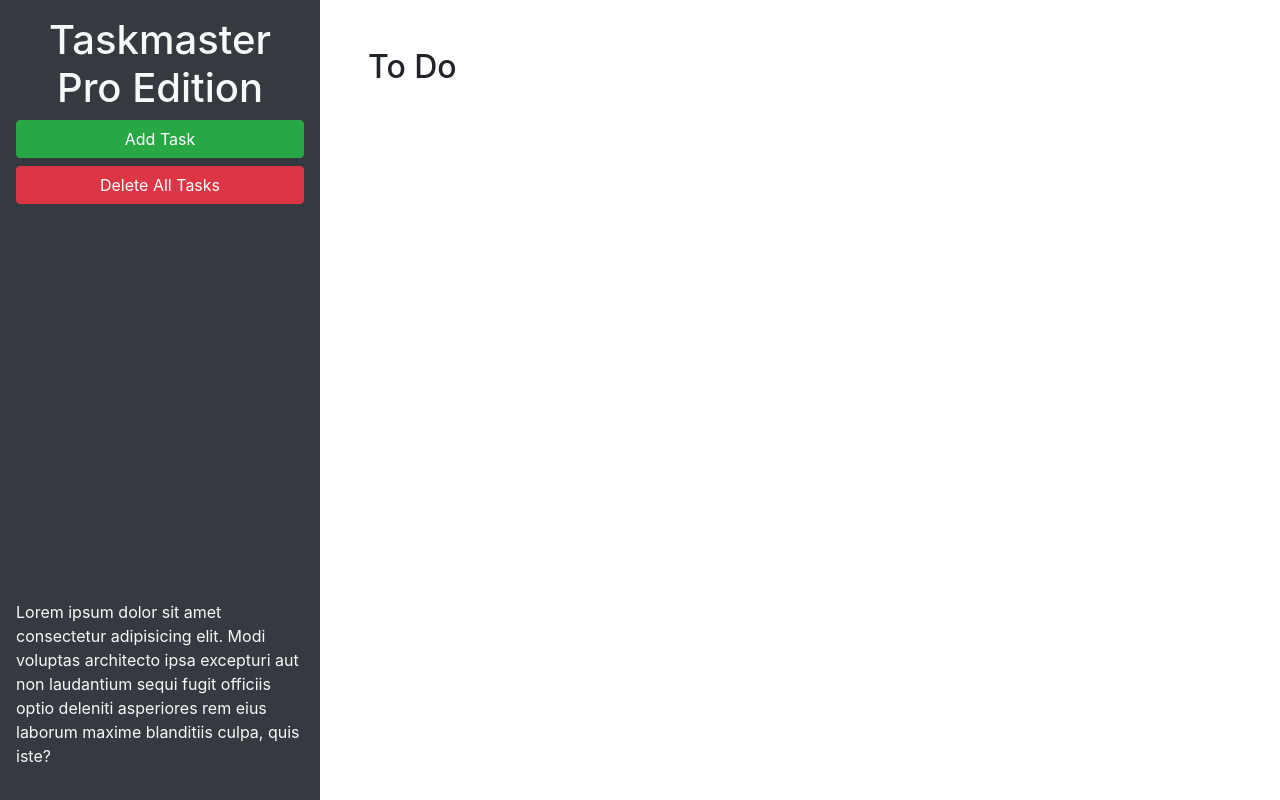
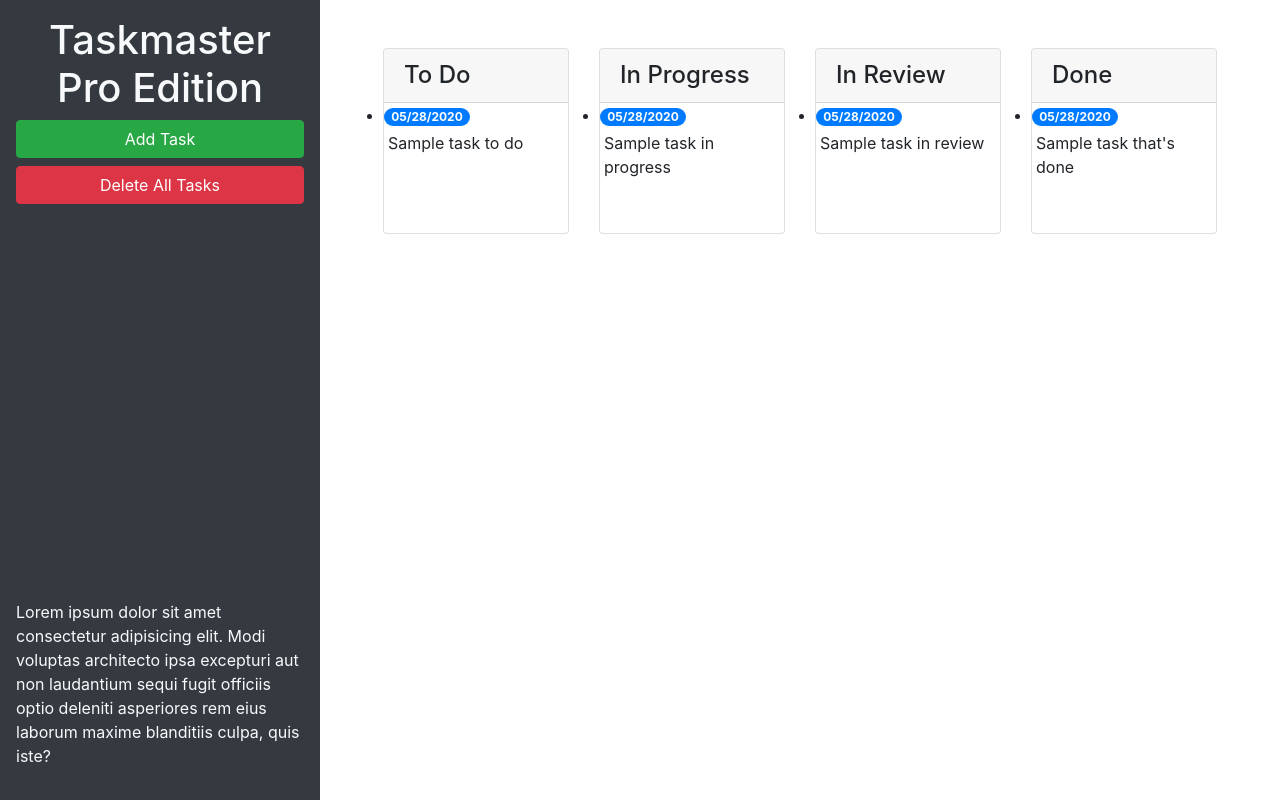
Before and after one commit to brt9029/taskmaster-pro, a plain HTML site: page index.html in a window 1280 px wide. Drawn offline with nearby package versions, Linux system fonts and the light colour scheme.

Commit message:
added card layout

```diff
--- a/index.html
+++ b/index.html
@@ -24,9 +24,59 @@
       </p>
     </header>
     <main class="col-12 col-lg-9">
-      <div class="m-5">
-        <h2>To Do</h2>
-        <ul id="list-toDo" class="list-group"> </ul>
+      <div class="m-5 row justify-content-around">
+        <div class="col-12 col-md-6 col-xl-3 mb-3">
+          <div class="card">
+            <h4 class="card-header">
+              To Do
+            </h4>
+            <ul id="list-toDo" class="list-group list-group-flush">
+              <li class="li-group-item">
+                <span class="badge badge-primary badge-pill">05/28/2020</span>
+                <p class="m-1">Sample task to do</p>
+              </li>
+            </ul>
+          </div>
+        </div>
+        <div class="col-12 col-md-6 col-xl-3 mb-3">
+          <div class="card">
+            <h4 class="card-header">
+              In Progress
+            </h4>
+            <ul id="list-inProgress" class="list-group list-group-flush">
+              <li class="li-group-item">
+                <span class="badge badge-primary badge-pill">05/28/2020</span>
+                <p class="m-1">Sample task in progress</p>
+              </li>
+            </ul>
+          </div>
+        </div>
+        <div class="col-12 col-md-6 col-xl-3 mb-3">
+          <div class="card">
+            <h4 class="card-header">
+              In Review
+            </h4>
+            <ul id="list-inReview" class="list-group list-group-flush">
+              <li class="li-group-item">
+                <span class="badge badge-primary badge-pill">05/28/2020</span>
+                <p class="m-1">Sample task in review</p>
+              </li>
+            </ul>
+          </div>
+        </div>
+        <div class="col-12 col-md-6 col-xl-3 mb-3">
+          <div class="card">
+            <h4 class="card-header">
+              Done
+            </h4>
+            <ul id="list-done" class="list-group list-group-flush">
+              <li class="li-group-item">
+                <span class="badge badge-primary badge-pill">05/28/2020</span>
+                <p class="m-1">Sample task that's done</p>
+              </li>
+            </ul>
+          </div>
+        </div>
       </div>
     </main>
   </div>
@@ -46,7 +96,7 @@
           <form>
             <div class="form-group">
               <label for="modalTaskDescription">Task description</label>
-              <textarea id="modalTaskDescription" rows="3"></textarea>
+              <textarea id="modalTaskDescription" rows="3" class="form-control"></textarea>
             </div>
             <div class="form-group">
               <label for="modalDueDate">Due date</label>
```
